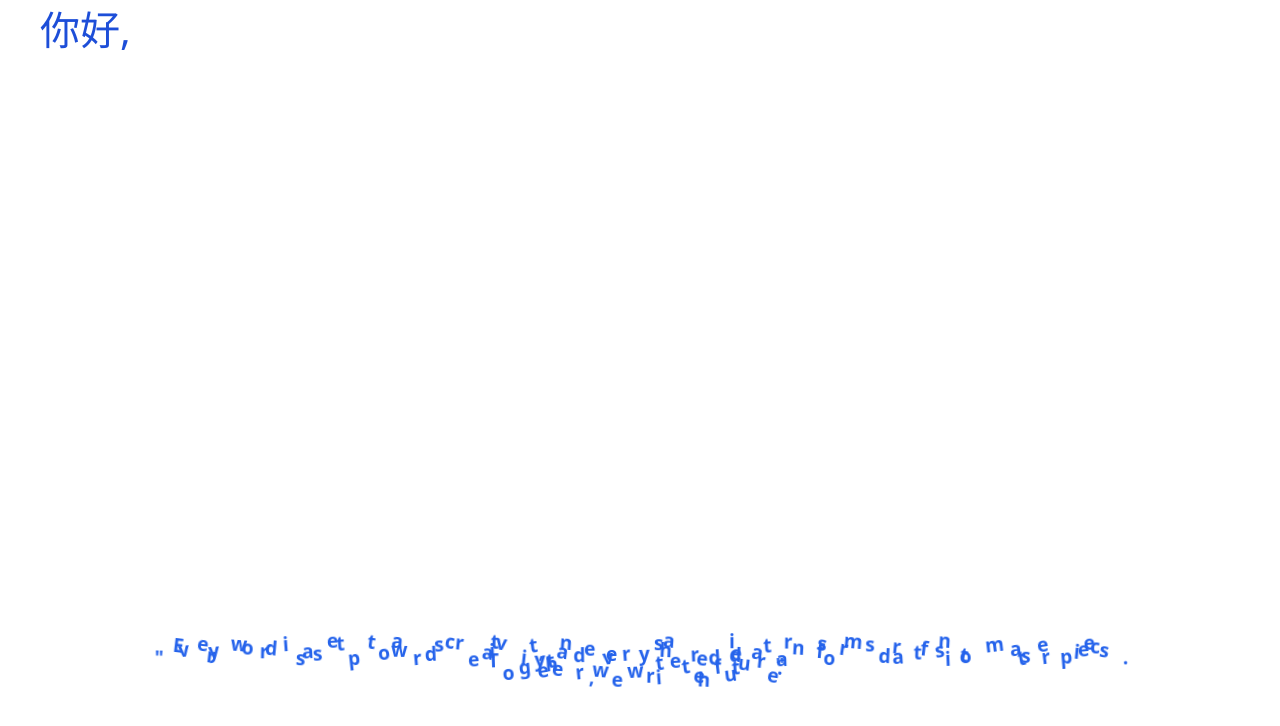
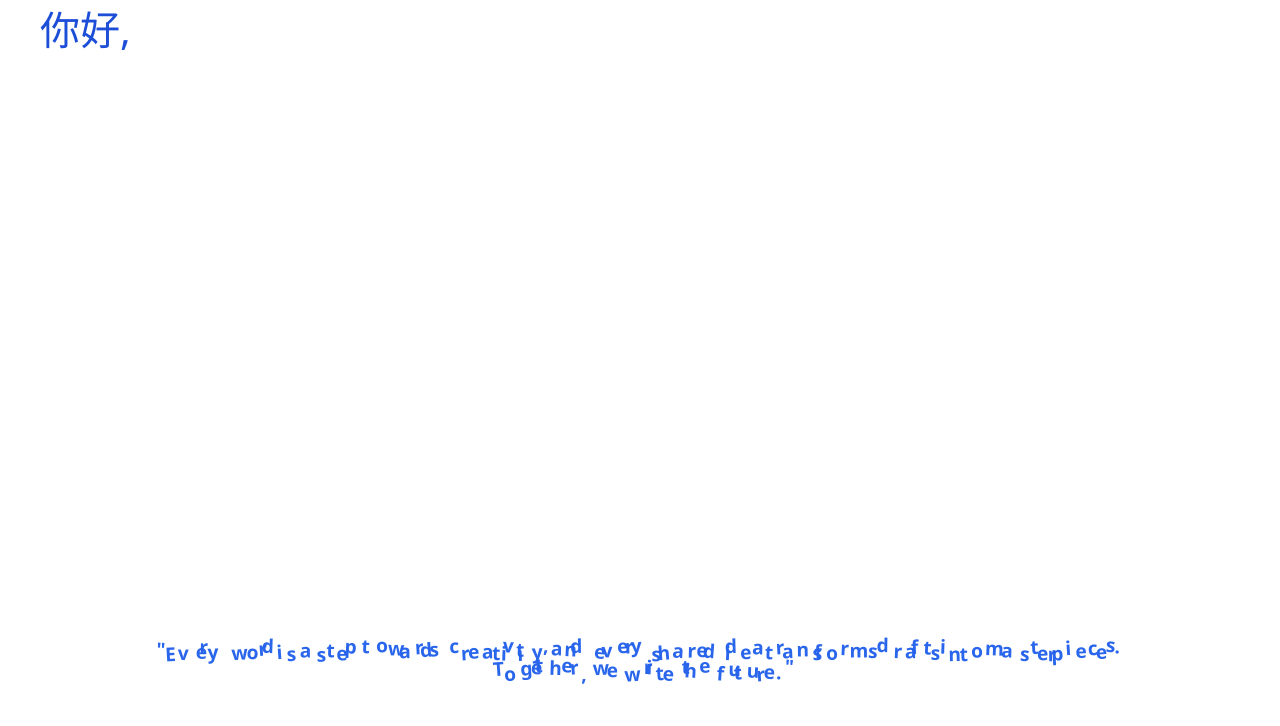
Before and after one commit to Krisha1703/scroll-text, a Next.js app: page / in a window 1280 px wide. Shown: the top 726 px of the page. Built offline with nearby package versions, Linux system fonts and the light colour scheme.

Commit message:
Updated scroll trigger

```diff
--- a/src/components/ScrollTrigger.jsx
+++ b/src/components/ScrollTrigger.jsx
@@ -1,15 +1,23 @@
 import { useRef, useEffect, useState } from 'react';
-import { motion, useScroll, useTransform } from 'framer-motion';
+import { motion, useScroll } from 'framer-motion';
 
 const ScrollTrigger = () => {
   const ref = useRef(null);
+  const [scrollProgress, setScrollProgress] = useState(0);
   const [currentLanguage, setCurrentLanguage] = useState('en');
 
-  // Scroll progress from Framer Motion's useScroll
+  // Scroll progress using Framer Motion's useScroll
   const { scrollYProgress } = useScroll({
     target: ref,
     offset: ["start end", "end start"],
   });
+
+  useEffect(() => {
+    // Manually update the scroll progress from Framer Motion's scrollYProgress
+    scrollYProgress.onChange((latest) => {
+      setScrollProgress(latest);
+    });
+  }, [scrollYProgress]);
 
   // Word "Hello" translations
   const helloTranslations = {
@@ -21,8 +29,8 @@ const ScrollTrigger = () => {
     zh: '你好',    // Chinese
     ja: 'こんにちは', // Japanese
     ru: 'Здравствуйте', // Russian
-    gu: 'હેલો', //Gujrati
-    th: 'สวัสดี' //Thai
+    gu: 'હેલો', // Gujarati
+    th: 'สวัสดี', // Thai
   };
 
   // Automatically cycle through translations
@@ -42,6 +50,23 @@ const ScrollTrigger = () => {
   const text = '"Every word is a step towards creativity, and every shared idea transforms drafts into masterpieces. Together, we write the future."';
   const letters = text.split('');
 
+  // Pre-calculate random transforms for each letter
+  const randomTransforms = useRef(
+    letters.map(() => ({
+      translateX: Math.random() * 400 - 200,  // Random position between -200 and 200
+      translateY: Math.random() * 400 - 200,  // Random position between -200 and 200
+      rotate: Math.random() * 360 - 180,      // Random rotation between -180 and 180 degrees
+    }))
+  ).current;
+
+   // Calculate manual transforms based on scroll progress
+   const computeTransform = (startValue, endValue, progress, speedFactor = 1) => {
+    // Apply the speed factor to the scroll progress to make the effect faster
+    const adjustedProgress = Math.min(progress * speedFactor, 1);
+    return startValue + (endValue - startValue) * adjustedProgress;
+  };
+
+
   return (
     <section className=''>
       {/* Continuously animating "Hello" with translations */}
@@ -50,24 +75,26 @@ const ScrollTrigger = () => {
       </h1>
 
       {/* Scroll-triggered text animation */}
-      <div ref={ref} className="md:h-[150vh] h-[20vh] lg:mt-0 md:-mt-40 flex justify-center items-center">
+      <div ref={ref} className="md:h-[150vh] h-[100vh] lg:mt-0 md:-mt-40 flex justify-center items-center">
         <motion.div className="flex flex-wrap sm:max-w-[300px] md:max-w-[450px] lg:max-w-[550px] xl:max-w-full mx-40 justify-center">
           {letters.map((letter, index) => {
-              const opacity = useTransform(scrollYProgress, [0.1, 0.3], [1, 1]);
-              const translateX = useTransform(scrollYProgress, [0, 0.25, 0.5], [0, (Math.random() * 400 - 200), 0]);
-              const translateY = useTransform(scrollYProgress, [0, 0.25, 0.5], [0, (Math.random() * 400 - 200), 0]);
-              const rotate = useTransform(scrollYProgress, [0, 0.25, 0.5], [0, Math.random() * 360 - 180, 0]);
+            const { translateX: initialX, translateY: initialY, rotate: initialRotate } = randomTransforms[index];
+
+            // Apply a speed factor to make the animation faster
+            const speedFactor = 2; // Increase this value to make the effect faster
+            const translateX = computeTransform(initialX, 0, scrollProgress, speedFactor);
+            const translateY = computeTransform(initialY, 0, scrollProgress, speedFactor);
+            const rotate = computeTransform(initialRotate, 0, scrollProgress, speedFactor);
+            const opacity = Math.min(scrollProgress * speedFactor, 1); // Fade-in effect
 
             return (
               <motion.span
                 key={index}
                 style={{
-                    opacity,
-                    translateX,
-                    translateY,
-                    rotate,
-                    display: 'inline-block',
-                  }}
+                  transform: `translate(${translateX}px, ${translateY}px) rotate(${rotate}deg)`,
+                  opacity,
+                  display: 'inline-block',
+                }}
                 className="lg:text-[1.2rem] md:text-md text-sm font-black text-blue-600"
               >
                 {letter === ' ' ? '\u00A0' : letter}
```
